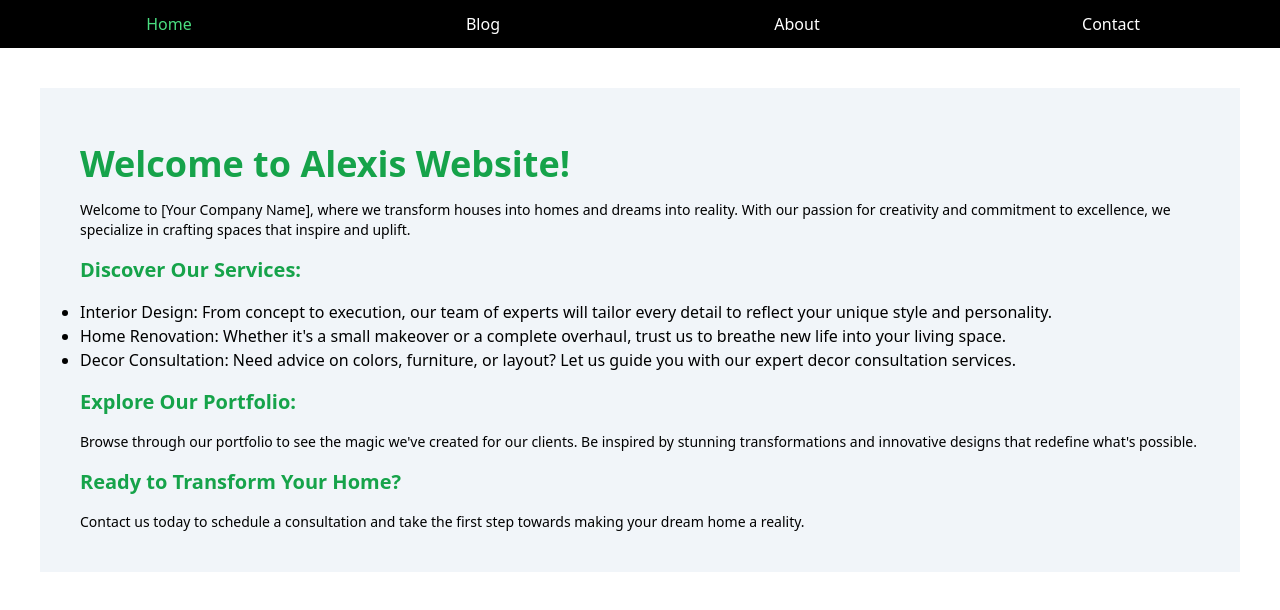
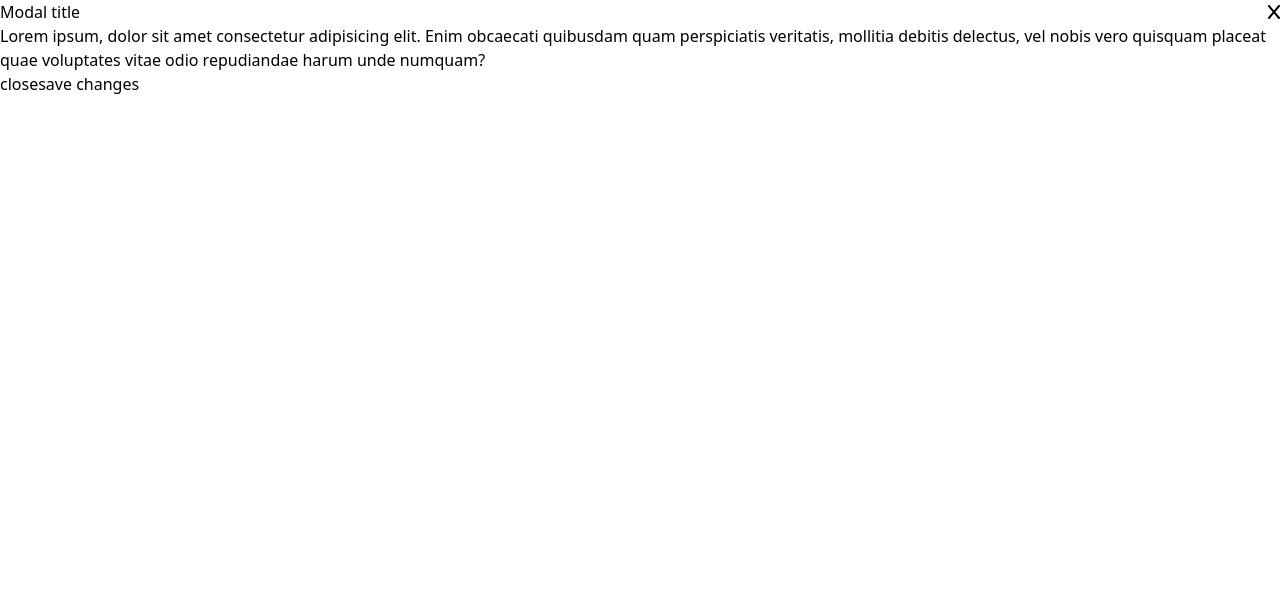
Before and after one commit to Mark-Alexis-Posadas/react-hooks-exercises, a React (Vite) app: page / in a window 1280 px wide. Shown: the top 610 px of the page. Built offline with nearby package versions, Linux system fonts and the light colour scheme.

Commit message:
added modal structure

```diff
--- a/src/App.jsx
+++ b/src/App.jsx
@@ -1,9 +1,9 @@
-import TabNavigation from "./UseState/TabNavigation";
+import Modal from "./UseState/Modal";
 
 const App = () => {
   return (
     <>
-      <TabNavigation />
+      <Modal />
     </>
   );
 };
--- /dev/null
+++ b/src/UseState/Modal.jsx
@@ -0,0 +1,26 @@
+import { FontAwesomeIcon } from "@fortawesome/react-fontawesome";
+import { faX } from "@fortawesome/free-solid-svg-icons";
+
+export default function Modal() {
+  return (
+    <div>
+      <header className="flex items-center justify-between">
+        <h1>Modal title</h1>
+
+        <FontAwesomeIcon icon={faX} />
+      </header>
+      <main>
+        <p>
+          Lorem ipsum, dolor sit amet consectetur adipisicing elit. Enim
+          obcaecati quibusdam quam perspiciatis veritatis, mollitia debitis
+          delectus, vel nobis vero quisquam placeat quae voluptates vitae odio
+          repudiandae harum unde numquam?
+        </p>
+      </main>
+      <footer>
+        <button>close</button>
+        <button>save changes</button>
+      </footer>
+    </div>
+  );
+}
```
